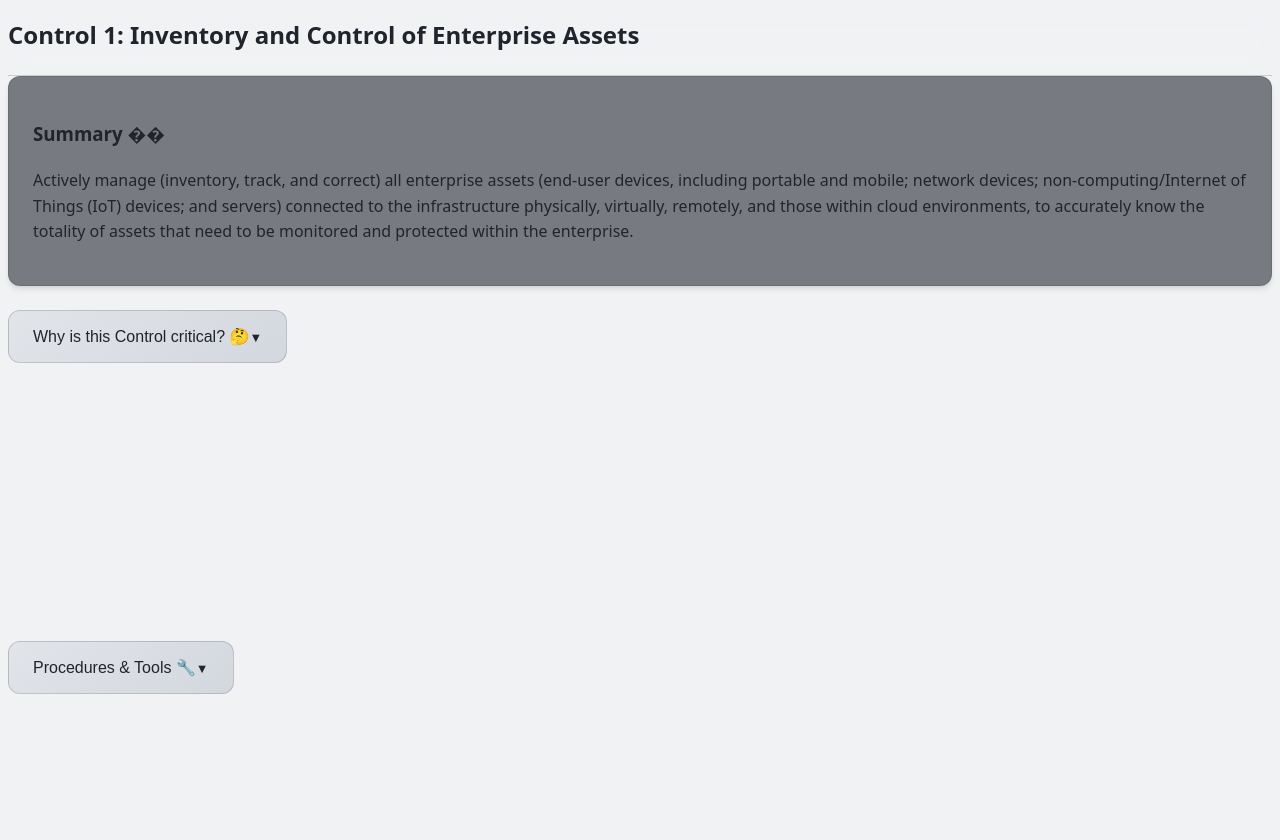
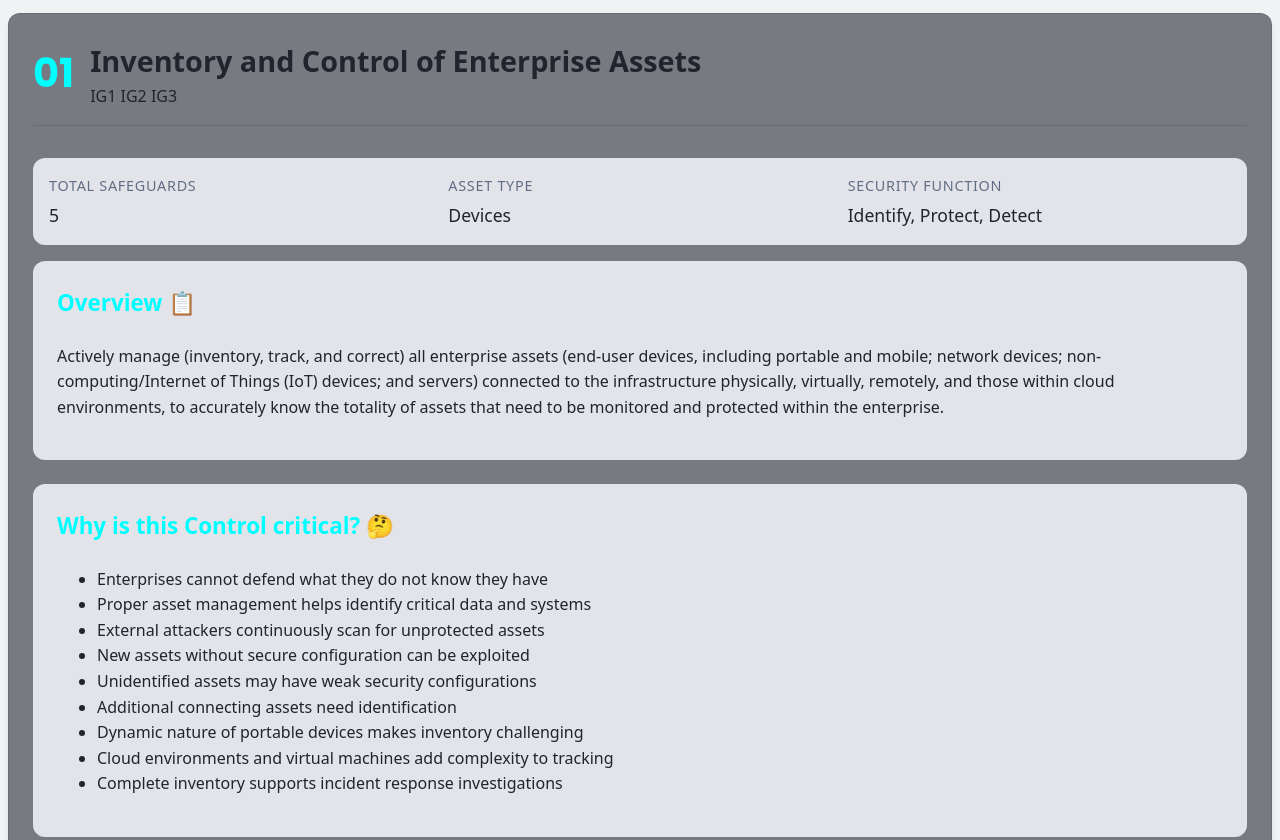
Before and after one commit to pauli3j/CIS, a plain HTML site: page index.html in a window 1280 px wide. Shown: the part 972-1812 px from the top of the page. Drawn offline with Linux system fonts and the light colour scheme.

Commit message:
Better vibes pls

```diff
--- a/index.html
+++ b/index.html
@@ -123,26 +123,120 @@
         box-shadow: var(--card-shadow);
         transition: all var(--transition-normal);
         animation: fadeIn 0.5s ease-out;
+        display: grid;
+        grid-template-columns: 1fr;
+        gap: var(--spacing-md);
       }
 
       .card:hover {
-        transform: translateY(-4px) scale(1.01);
+        transform: translateY(-4px);
         box-shadow: 0 12px 24px -8px rgba(0, 255, 255, 0.15);
+      }
+
+      .control-header {
+        display: flex;
+        align-items: center;
+        gap: var(--spacing-md);
+        border-bottom: 1px solid var(--border-color);
+        padding-bottom: var(--spacing-md);
+      }
+
+      .control-number {
+        font-size: 2.5rem;
+        font-weight: 700;
+        color: var(--accent-color);
+        font-family: var(--heading-font);
+        line-height: 1;
+      }
+
+      .control-title {
+        flex: 1;
+      }
+
+      .control-title h2 {
+        margin: 0;
+        font-size: 1.8rem;
+        border: none;
+      }
+
+      .control-metadata {
+        display: grid;
+        grid-template-columns: repeat(auto-fit, minmax(200px, 1fr));
+        gap: var(--spacing-md);
+        padding: var(--spacing-md);
+        background: var(--surface-color);
+        border-radius: var(--border-radius);
+        margin-top: var(--spacing-md);
+      }
+
+      .metadata-item {
+        display: flex;
+        flex-direction: column;
+        gap: var(--spacing-xs);
+      }
+
+      .metadata-label {
+        font-size: 0.9rem;
+        color: var(--text-tertiary);
+        text-transform: uppercase;
+        letter-spacing: 0.05em;
+      }
+
+      .metadata-value {
+        font-size: 1.1rem;
+        color: var(--text-primary);
+      }
+
+      .control-content {
+        display: grid;
+        gap: var(--spacing-lg);
+      }
+
+      .control-section {
+        background: var(--surface-color);
+        border-radius: var(--border-radius);
+        padding: var(--spacing-lg);
+      }
+
+      .control-section h3 {
+        margin-top: 0;
+        color: var(--accent-color);
+        font-size: 1.4rem;
+      }
+
+      .safeguards-grid {
+        display: grid;
+        grid-template-columns: repeat(auto-fit, minmax(300px, 1fr));
+        gap: var(--spacing-md);
+      }
+
+      .safeguard-item {
+        background: var(--card-bg);
+        border-radius: var(--border-radius);
+        padding: var(--spacing-md);
+        border: 1px solid var(--border-color);
+      }
+
+      .safeguard-item h4 {
+        margin: 0 0 var(--spacing-sm);
+        color: var(--accent-color);
       }
 
       /* Enhanced Button Styles */
       .collapsible {
+        width: 100%;
+        text-align: left;
+        padding: var(--spacing-md) var(--spacing-lg);
         background: linear-gradient(145deg, var(--surface-color), var(--surface-color-hover));
         border: 1px solid var(--border-color);
         border-radius: var(--border-radius);
-        padding: var(--spacing-md) var(--spacing-lg);
-        margin: var(--spacing-sm) 0;
-        font-size: 1rem;
         color: var(--text-primary);
         cursor: pointer;
         transition: all var(--transition-fast);
-        position: relative;
-        overflow: hidden;
+        display: flex;
+        align-items: center;
+        justify-content: space-between;
+        font-size: 1.1rem;
       }
 
       .collapsible:hover {
@@ -362,31 +456,57 @@
       <!-- Each Control is wrapped in a semantic article/section -->
 
       <!-- Control 1 -->
-      <article id="control1">
-        <header>
-          <h2>Control 1: Inventory and Control of Enterprise Assets</h2>
-        </header>
-        <section class="card">
-          <h3>Summary ��</h3>
-          <p>Actively manage (inventory, track, and correct) all enterprise assets (end-user devices, including portable and mobile; network devices; non-computing/Internet of Things (IoT) devices; and servers) connected to the infrastructure physically, virtually, remotely, and those within cloud environments, to accurately know the totality of assets that need to be monitored and protected within the enterprise.</p>
-        </section>
-        <section>
-          <button class="collapsible" aria-expanded="false">Why is this Control critical? 🤔</button>
-          <div class="content">
+      <article id="control1" class="card">
+        <div class="control-header">
+          <span class="control-number">01</span>
+          <div class="control-title">
+            <h2>Inventory and Control of Enterprise Assets</h2>
+            <div class="implementation-groups">
+              <span class="ig-badge ig-1">IG1</span>
+              <span class="ig-badge ig-2">IG2</span>
+              <span class="ig-badge ig-3">IG3</span>
+            </div>
+          </div>
+        </div>
+
+        <div class="control-metadata">
+          <div class="metadata-item">
+            <span class="metadata-label">Total Safeguards</span>
+            <span class="metadata-value">5</span>
+          </div>
+          <div class="metadata-item">
+            <span class="metadata-label">Asset Type</span>
+            <span class="metadata-value">Devices</span>
+          </div>
+          <div class="metadata-item">
+            <span class="metadata-label">Security Function</span>
+            <span class="metadata-value">Identify, Protect, Detect</span>
+          </div>
+        </div>
+
+        <div class="control-content">
+          <section class="control-section">
+            <h3>Overview 📋</h3>
+            <p>Actively manage (inventory, track, and correct) all enterprise assets (end-user devices, including portable and mobile; network devices; non-computing/Internet of Things (IoT) devices; and servers) connected to the infrastructure physically, virtually, remotely, and those within cloud environments, to accurately know the totality of assets that need to be monitored and protected within the enterprise.</p>
+          </section>
+
+          <section class="control-section">
+            <h3>Why is this Control critical? 🤔</h3>
             <ul>
               <li>Enterprises cannot defend what they do not know they have</li>
               <li>Proper asset management helps identify critical data and systems</li>
               <li>External attackers continuously scan for unprotected assets</li>
               <li>New assets without secure configuration can be exploited</li>
               <li>Unidentified assets may have weak security configurations</li>
-              <li>Additional connecting assets (demo systems, test systems, guest networks) need identification</li>
+              <li>Additional connecting assets need identification</li>
               <li>Dynamic nature of portable devices makes inventory challenging</li>
               <li>Cloud environments and virtual machines add complexity to tracking</li>
               <li>Complete inventory supports incident response investigations</li>
             </ul>
-          </div>
-          <button class="collapsible" aria-expanded="false">Procedures &amp; Tools 🔧</button>
-          <div class="content">
+          </section>
+
+          <section class="control-section">
+            <h3>Procedures and Tools 🔧</h3>
             <ul>
               <li>Requires both technical and procedural actions</li>
               <li>Links to business governance through data/asset owners</li>
@@ -404,44 +524,50 @@
                 </ul>
               </li>
             </ul>
-          </div>
-          <button class="collapsible" aria-expanded="false">Safeguards 🔒</button>
-          <div class="content">
-            <ul>
-              <li><strong>1.1 Establish and Maintain Detailed Enterprise Asset Inventory</strong>
+          </section>
+
+          <section class="control-section">
+            <h3>Safeguards 🔒</h3>
+            <div class="safeguards-grid">
+              <div class="safeguard-item">
+                <h4>1.1 Establish and Maintain Detailed Enterprise Asset Inventory</h4>
                 <ul>
                   <li>Include network address, hardware name, owner, department</li>
                   <li>Cover physical, virtual, remote, and cloud assets</li>
                   <li>Update bi-annually or more frequently</li>
                 </ul>
-              </li>
-              <li><strong>1.2 Address Unauthorized Assets</strong>
+              </div>
+              <div class="safeguard-item">
+                <h4>1.2 Address Unauthorized Assets</h4>
                 <ul>
                   <li>Process to address unauthorized assets weekly</li>
                   <li>Options: remove, deny remote access, or quarantine</li>
                 </ul>
-              </li>
-              <li><strong>1.3 Utilize an Active Discovery Tool</strong>
+              </div>
+              <div class="safeguard-item">
+                <h4>1.3 Utilize an Active Discovery Tool</h4>
                 <ul>
                   <li>Daily or more frequent execution</li>
                   <li>Identify connected assets</li>
                 </ul>
-              </li>
-              <li><strong>1.4 Use DHCP Logging to Update Asset Inventory</strong>
+              </div>
+              <div class="safeguard-item">
+                <h4>1.4 Use DHCP Logging to Update Asset Inventory</h4>
                 <ul>
                   <li>Weekly or more frequent updates</li>
                   <li>Use logs from all DHCP servers</li>
                 </ul>
-              </li>
-              <li><strong>1.5 Use a Passive Asset Discovery Tool</strong>
+              </div>
+              <div class="safeguard-item">
+                <h4>1.5 Use a Passive Asset Discovery Tool</h4>
                 <ul>
                   <li>Weekly or more frequent scans</li>
                   <li>Update inventory based on findings</li>
                 </ul>
-              </li>
-            </ul>
-          </div>
-        </section>
+              </div>
+            </div>
+          </section>
+        </div>
       </article>
 
       <!-- Control 2 -->
```
